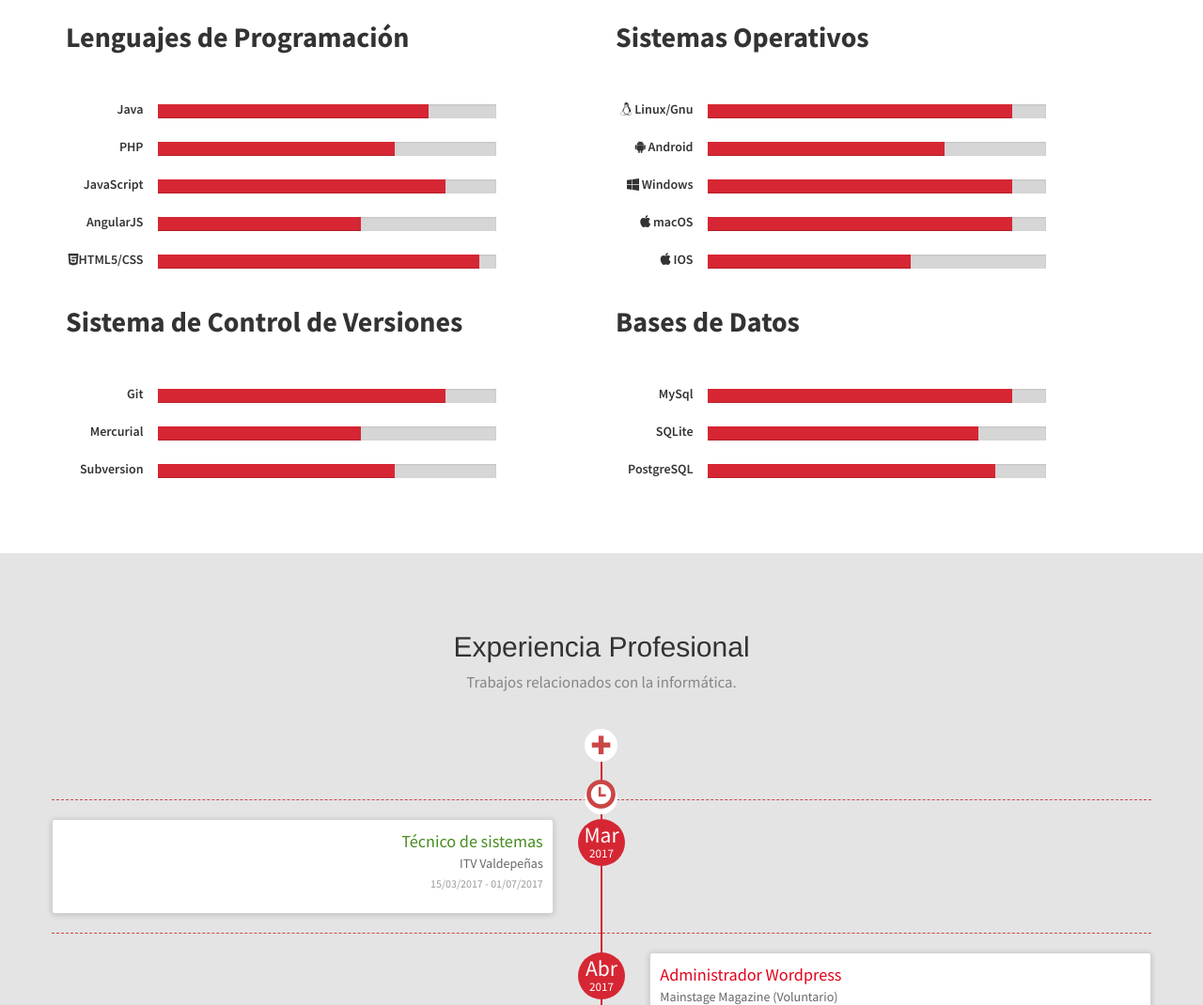
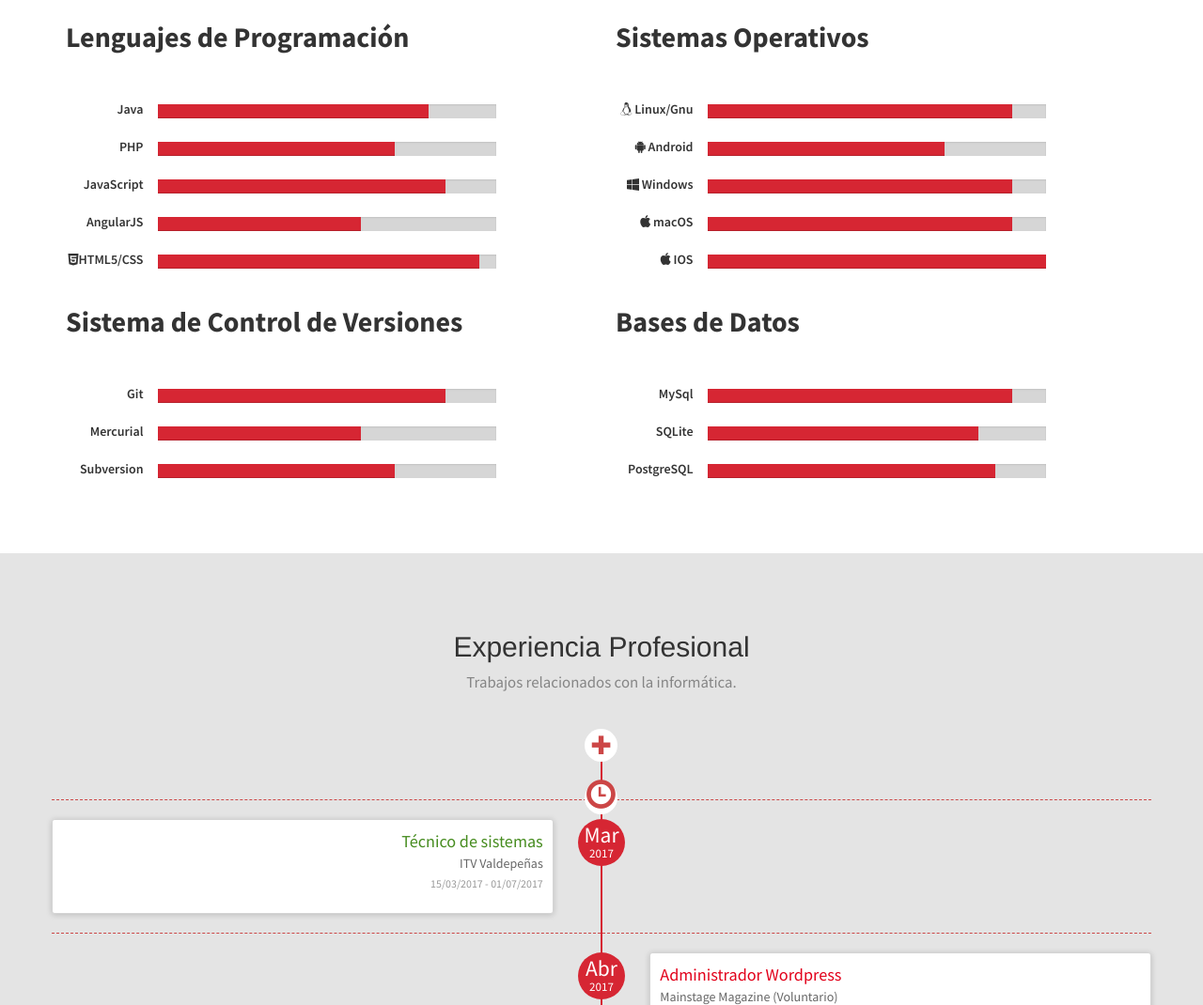
Before and after one commit to ttomasperez/tomasperez, a plain HTML site: page index.html in a window 1280 px wide. Shown: the part 1819-2889 px from the top of the page at 94% size. Drawn offline with Linux system fonts and the light colour scheme.

Commit message:
Add files via upload

```diff
--- a/index.html
+++ b/index.html
@@ -95,7 +95,7 @@
                 <div class="col-md-4 text-center tileBox">
                     <div class="txtHead"><i class="fa fa-lightbulb-o"></i>
                     <h3><span class="id-color">Salesforce</span></h3></div>
-                    <p>Es dónde más cómodo trabajo. Experiencia en grandes proyectos a nivel nacional e internacional.<br>&nbsp;</p>
+                    <p>Es dónde más cómodo trabajo. Experiencia en grandes proyectos a nivel nacional e internacional.</p>
                 </div>
             </div>
         </div>
@@ -215,8 +215,8 @@
                         <div class="col-md-2 skilltitle"><i class="fa fa-apple"></i> IOS</div>
                         <div class="col-md-8">
                             <div class="progress">
-                                <div class="progress-bar" role="progressbar" aria-valuenow="60" aria-valuemin="0" aria-valuemax="100" style="width: 60%;">
-                                    <span class="sr-only">60% Complete</span>
+                                <div class="progress-bar" role="progressbar" aria-valuenow="100" aria-valuemin="0" aria-valuemax="100" style="width: 100%;">
+                                    <span class="sr-only">100% Complete</span>
                                 </div>
                             </div>
                         </div>
```
